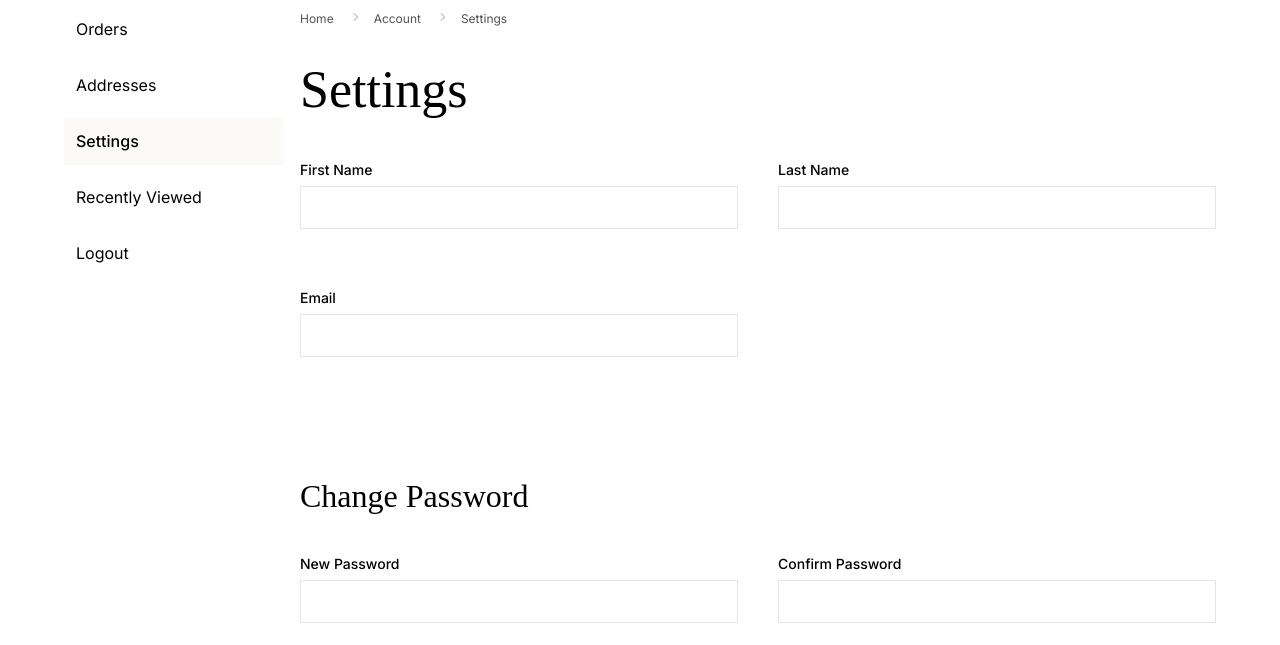
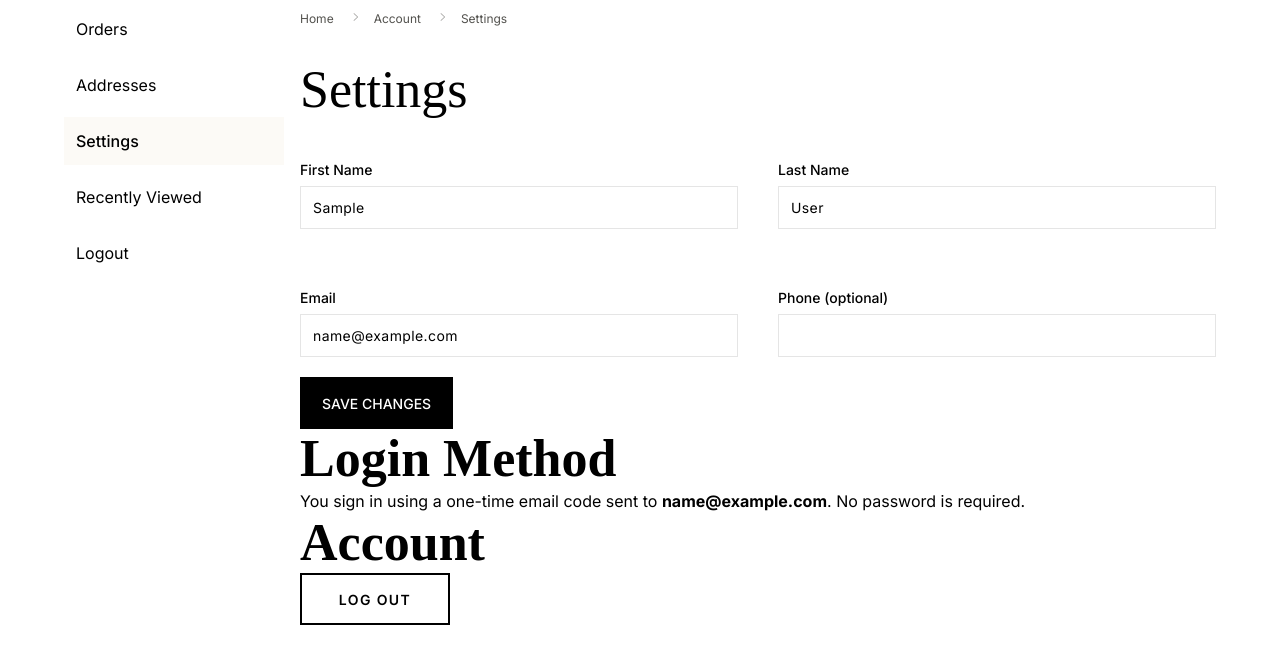
Before and after one commit to afterresultcounselling-ai/Ecommerce, a Gatsby site: page /account/settings in a window 1280 px wide. Before the commit this address had no page. Shown: the part 155-800 px from the top of the page. Built offline with nearby package versions, Linux system fonts and the light colour scheme; Gatsby itself is replaced by a stand-in of ours; sample sign-in values are in the browser's storage; a web font is replaced by a local one.

Commit message:
Update settings.js

```diff
--- a/src/pages/account/settings.js
+++ b/src/pages/account/settings.js
@@ -1,4 +1,4 @@
-import React, { useState } from 'react';
+import React, { useState, useEffect } from 'react';
 import { navigate } from 'gatsby';
 import * as styles from './settings.module.css';
 
@@ -8,74 +8,62 @@ import Breadcrumbs from '../../components/Breadcrumbs';
 import FormInputField from '../../components/FormInputField';
 import Layout from '../../components/Layout/Layout';
 
-import {
-  validateEmail,
-  validateStrongPassword,
-  isAuth,
-} from '../../helpers/general';
+// ── CONFIG ──────────────────────────────────────────────────────────────────
+const APPS_SCRIPT_URL = 'YOUR_APPS_SCRIPT_URL';
+// ────────────────────────────────────────────────────────────────────────────
 
-const SettingsPage = (props) => {
-  if (isAuth() === false) {
-    navigate('/login');
-  }
+const SettingsPage = () => {
+  const [form,     setForm]     = useState({ firstName: '', lastName: '', email: '', phone: '' });
+  const [errors,   setErrors]   = useState({});
+  const [loading,  setLoading]  = useState(false);
+  const [saved,    setSaved]    = useState(false);
 
-  const initialState = {
-    firstName: '',
-    lastName: '',
-    email: '',
-    password: '',
-    confirmPassword: '',
+  useEffect(() => {
+    const stored = JSON.parse(localStorage.getItem('user') || 'null');
+    if (!stored) { navigate('/login'); return; }
+    setForm({
+      firstName: stored.firstName || '',
+      lastName:  stored.lastName  || '',
+      email:     stored.email     || '',
+      phone:     stored.phone     || '',
+    });
+  }, []);
+
+  const validate = () => {
+    const e = {};
+    if (!form.firstName.trim()) e.firstName = 'First name is required';
+    if (!form.lastName.trim())  e.lastName  = 'Last name is required';
+    if (!/^[^\s@]+@[^\s@]+\.[^\s@]+$/.test(form.email)) e.email = 'Valid email required';
+    setErrors(e);
+    return Object.keys(e).length === 0;
   };
 
-  const errorState = {
-    firstName: '',
-    lastName: '',
-    email: '',
-    password: '',
-    confirmPassword: '',
+  const handleSubmit = async (e) => {
+    e.preventDefault();
+    if (!validate()) return;
+    setLoading(true);
+    setSaved(false);
+    try {
+      await fetch(APPS_SCRIPT_URL, {
+        method: 'POST',
+        headers: { 'Content-Type': 'text/plain' },
+        body: JSON.stringify({ action: 'updateUser', ...form, updatedAt: new Date().toISOString() }),
+      });
+      // Update local storage
+      const existing = JSON.parse(localStorage.getItem('user') || '{}');
+      localStorage.setItem('user', JSON.stringify({ ...existing, ...form }));
+      setSaved(true);
+    } catch (_) {
+      setSaved(true); // optimistic — local save always works
+    } finally {
+      setLoading(false);
+    }
   };
 
-  const [updateForm, setUpdateForm] = useState(initialState);
-  const [error, setError] = useState(errorState);
-
-  const handleChange = (id, e) => {
-    const tempForm = { ...updateForm, [id]: e };
-    setUpdateForm(tempForm);
-  };
-
-  const handleSubmit = (e) => {
-    e.preventDefault();
-    let validForm = true;
-    const tempError = { ...errorState };
-
-    if (updateForm.email !== '') {
-      if (validateEmail(updateForm.email) !== true) {
-        validForm = false;
-        tempError.email =
-          'Please use a valid email address, such as user@example.com.';
-      }
-    }
-
-    if (updateForm.password !== '') {
-      if (validateStrongPassword(updateForm.password) === false) {
-        validForm = false;
-        tempError.password =
-          'Password must have at least 8 characters, 1 lowercase, 1 uppercase and 1 numeric character.';
-      }
-
-      if (updateForm.password !== updateForm.confirmPassword) {
-        validForm = false;
-        tempError.confirmPassword = 'Confirm password not the same.';
-      }
-    }
-
-    if (validForm === true) {
-      //success
-      setError(errorState);
-      setUpdateForm(initialState);
-    } else {
-      setError(tempError);
-    }
+  const handleLogout = () => {
+    localStorage.removeItem('user');
+    localStorage.removeItem('cart');
+    navigate('/login');
   };
 
   return (
@@ -89,57 +77,65 @@ const SettingsPage = (props) => {
           ]}
         />
         <h1>Settings</h1>
-        <div>
-          <form onSubmit={(e) => handleSubmit(e)} noValidate>
+
+        <form onSubmit={handleSubmit} noValidate>
           <div className={styles.nameSection}>
             <FormInputField
               id={'firstName'}
-                value={updateForm.firstName}
-                handleChange={(id, e) => handleChange(id, e)}
+              value={form.firstName}
+              handleChange={(id, val) => setForm({ ...form, [id]: val })}
               type={'input'}
               labelName={'First Name'}
+              error={errors.firstName}
             />
             <FormInputField
               id={'lastName'}
-                value={updateForm.lastName}
-                handleChange={(id, e) => handleChange(id, e)}
+              value={form.lastName}
+              handleChange={(id, val) => setForm({ ...form, [id]: val })}
               type={'input'}
               labelName={'Last Name'}
+              error={errors.lastName}
             />
             <FormInputField
               id={'email'}
-                value={updateForm.email}
-                handleChange={(id, e) => handleChange(id, e)}
+              value={form.email}
+              handleChange={(id, val) => setForm({ ...form, [id]: val })}
               type={'email'}
               labelName={'Email'}
-                error={error.email}
+              error={errors.email}
+            />
+            <FormInputField
+              id={'phone'}
+              value={form.phone}
+              handleChange={(id, val) => setForm({ ...form, [id]: val })}
+              type={'input'}
+              labelName={'Phone (optional)'}
             />
           </div>
-            <div className={styles.passwordContainer}>
-              <h2>Change Password</h2>
-              <div className={styles.passwordSection}>
-                <FormInputField
-                  id={'password'}
-                  value={updateForm.password}
-                  handleChange={(id, e) => handleChange(id, e)}
-                  type={'password'}
-                  labelName={'New Password'}
-                  error={error.password}
-                />
-                <FormInputField
-                  id={'confirmPassword'}
-                  value={updateForm.confirmPassword}
-                  handleChange={(id, e) => handleChange(id, e)}
-                  type={'password'}
-                  labelName={'Confirm Password'}
-                  error={error.confirmPassword}
-                />
-                <Button level={'primary'} type={'submit'}>
-                  update
+
+          {saved && (
+            <p className={styles.savedMessage}>✓ Profile updated successfully.</p>
+          )}
+
+          <div className={styles.buttonRow}>
+            <Button level={'primary'} type={'submit'} disabled={loading}>
+              {loading ? 'Saving…' : 'Save Changes'}
             </Button>
           </div>
+        </form>
+
+        {/* ── Login method info ────────────────────────── */}
+        <div className={styles.loginMethodSection}>
+          <h2>Login Method</h2>
+          <p>You sign in using a one-time email code sent to <strong>{form.email}</strong>. No password is required.</p>
         </div>
-          </form>
+
+        {/* ── Danger zone ─────────────────────────────── */}
+        <div className={styles.dangerSection}>
+          <h2>Account</h2>
+          <Button level={'secondary'} onClick={handleLogout}>
+            Log Out
+          </Button>
         </div>
       </AccountLayout>
     </Layout>
```
Lines whose indentation alone changed are shown as unchanged.
